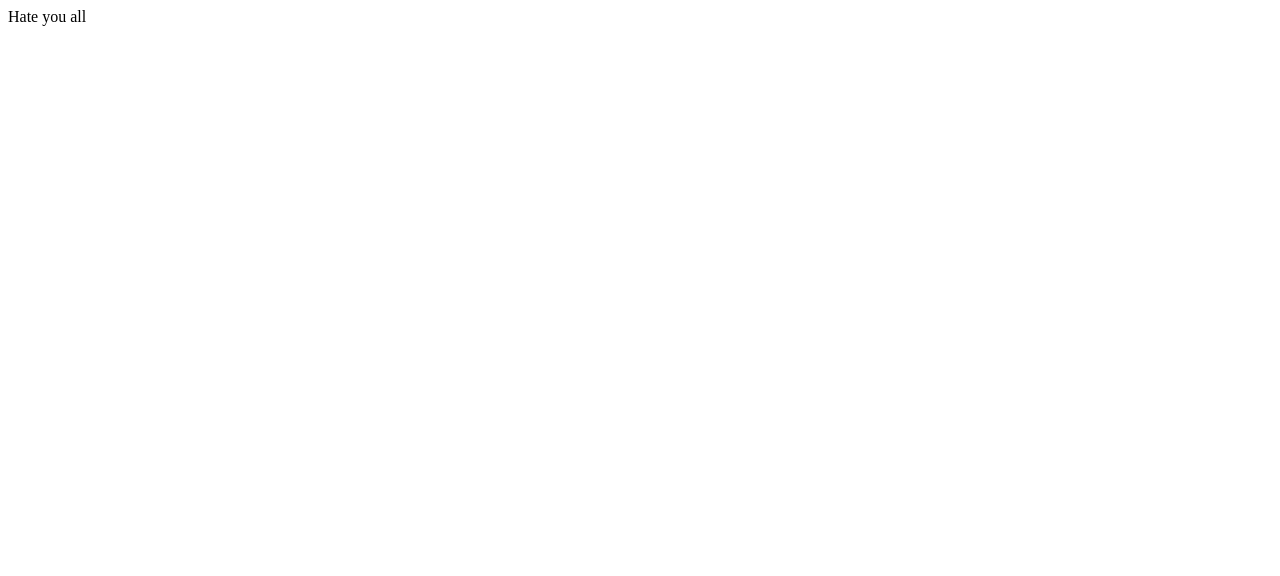
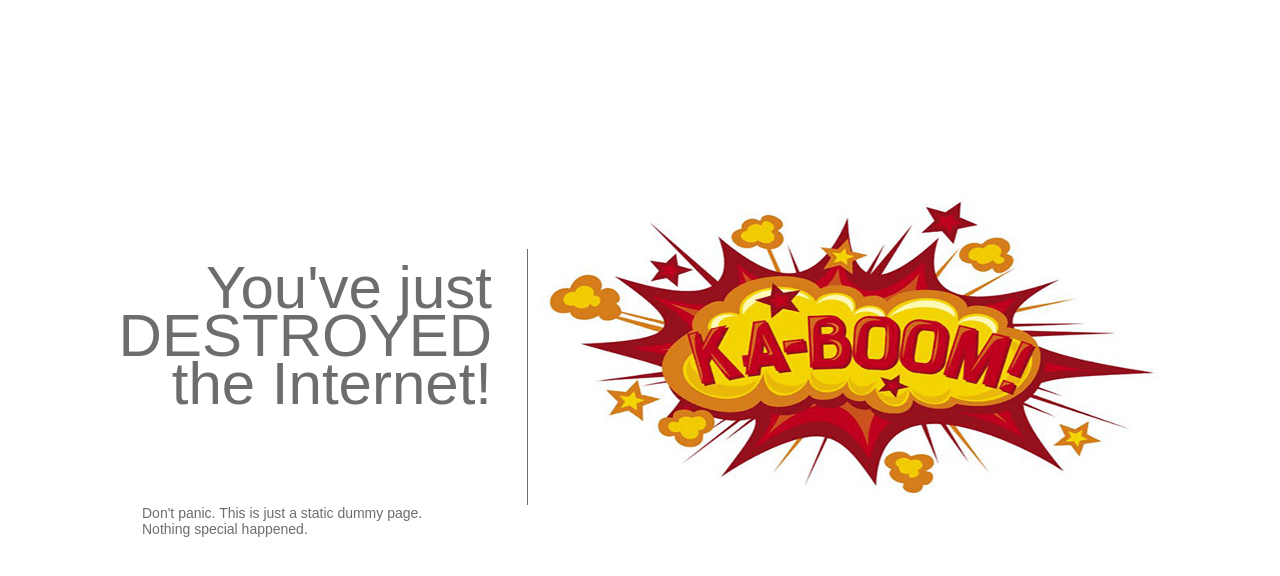
Before and after one commit to juris/juris.github.io, a plain HTML site: page index.html in a window 1280 px wide. Drawn offline with Linux system fonts and the light colour scheme.

Commit message:
Dummy page

```diff
--- a/index.html
+++ b/index.html
@@ -1 +1,99 @@
-Hate you all
+<!DOCTYPE html PUBLIC "-//W3C//DTD XHTML 1.0 Strict//EN" "http://www.w3.org/TR/xhtml1/DTD/xhtml1-strict.dtd">
+<html xmlns="http://www.w3.org/1999/xhtml" xml:lang="en" lang="en">
+<head>
+	<meta http-equiv="Content-Type" content="text/html; charset=UTF-8">
+	<title>Does Not Compute</title>
+	<style type="text/css">
+		* {
+			margin: 0; padding: 0;
+		}
+
+		html, body {
+			width: 100%; height: 100%;
+			background-color:#FFF;
+			font:14px Myriad Pro, Arial;
+			color:#6d6d6d;
+		}
+		a {
+			color:#6d6d6d;
+		}
+		#nothing_special div.Aussen {
+			width: 100%; height: 100%;
+			display: table;
+		}
+
+		#nothing_special div.Innen {
+			display: table-cell;
+			vertical-align: middle;
+		}
+
+		#nothing_special div.Inhalt {
+			width: 900px;
+			margin: auto;
+			position:relative;
+			padding:20px;
+			left: -10%;
+		}
+
+		* html #nothing_special div.Innen {
+			position: absolute;
+			top: 50%; left: 50%;
+		}
+
+		* html #nothing_special div.Inhalt {
+			position: relative;
+			top: -50%; left: -50%;
+		}
+		.logo {
+			display:block;
+			float:left;
+			width:180px;
+			height:256px;
+			border-left:1px solid #6d6d6d;
+			outline:none;
+			position:relative;
+			left:-1px;
+		}
+		.logo img {
+			display:block;
+			position:absolute;
+			left:0;
+			top:-140px;
+			border:none;
+		}
+		h1 {
+			float:left;
+			font-size:60px;
+			font-weight:normal;
+			width:430px;
+			padding:15px 35px 77px 0;
+			line-height:48px;
+			text-align:right;
+			border-right:1px solid #6d6d6d;
+		}
+		p {
+			margin:0 0 15px 80px;
+			width:320px;
+			clear:both;
+		}
+	</style>
+	<!--[if lt IE 7]>
+	<style type='text/css'>
+		html, body { overflow: visible; }
+	</style>
+	<![endif]-->
+</head>
+
+<body id="nothing_special">
+
+<div class="Aussen">
+	<div class="Innen">
+		<div class="Inhalt">
+			<h1>You've just DESTROYED the Internet!</h1>
+			<span class="logo"><img src="./assets/img/kaboom.png"></span>
+
+			<p>Don't panic. This is just a static dummy page. Nothing special happened.</p></div>
+	</div>
+</div>
+</body>
+</html>
```
Also changed, not shown: assets/img/kaboom.png (added).
